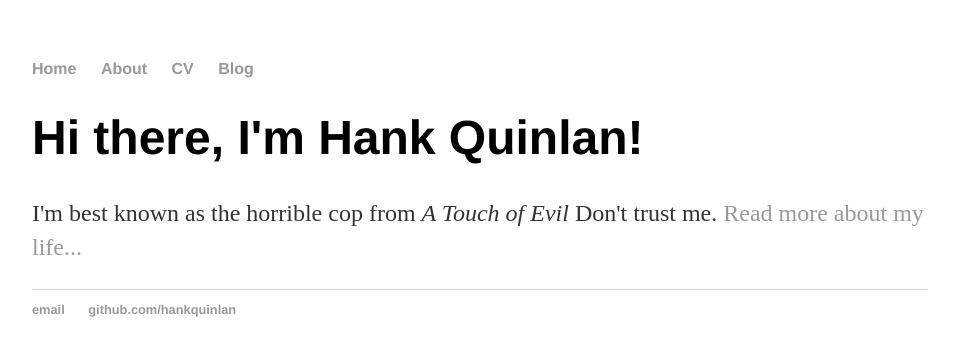
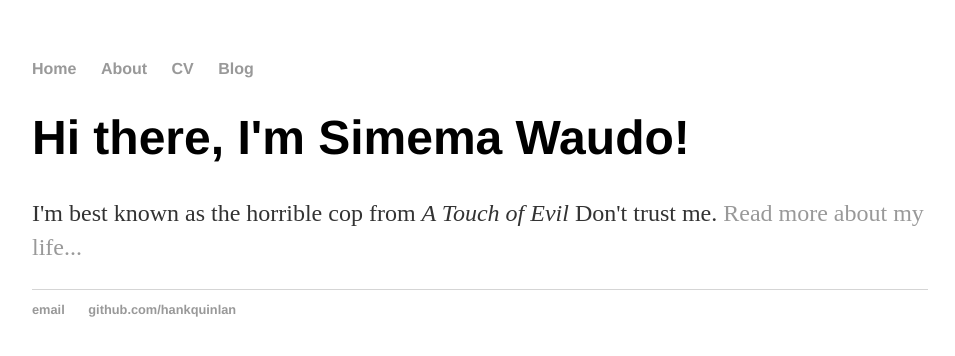
Before and after one commit to swaudo/swaudo.github.io, a Jekyll site: the page built from index.html, in a window 1280 px wide. Shown: the top 356 px of the page, without its empty margins (160-1115 px from the left). Built offline with Jekyll 4.4.1, drawn with Linux system fonts in a browser that asks for light colours.

Commit message:
Update index.html

```diff
--- a/index.html
+++ b/index.html
@@ -1,8 +1,8 @@
 ---
 layout: default
-title: Hank Quinlan, Horrible Cop
+title: Simema Waudo, My security journey
 ---
 <div class="blurb">
-	<h1>Hi there, I'm Hank Quinlan!</h1>
+	<h1>Hi there, I'm Simema Waudo!</h1>
 	<p>I'm best known as the horrible cop from <em>A Touch of Evil</em> Don't trust me. <a href="/about">Read more about my life...</a></p>
 </div><!-- /.blurb -->
```
